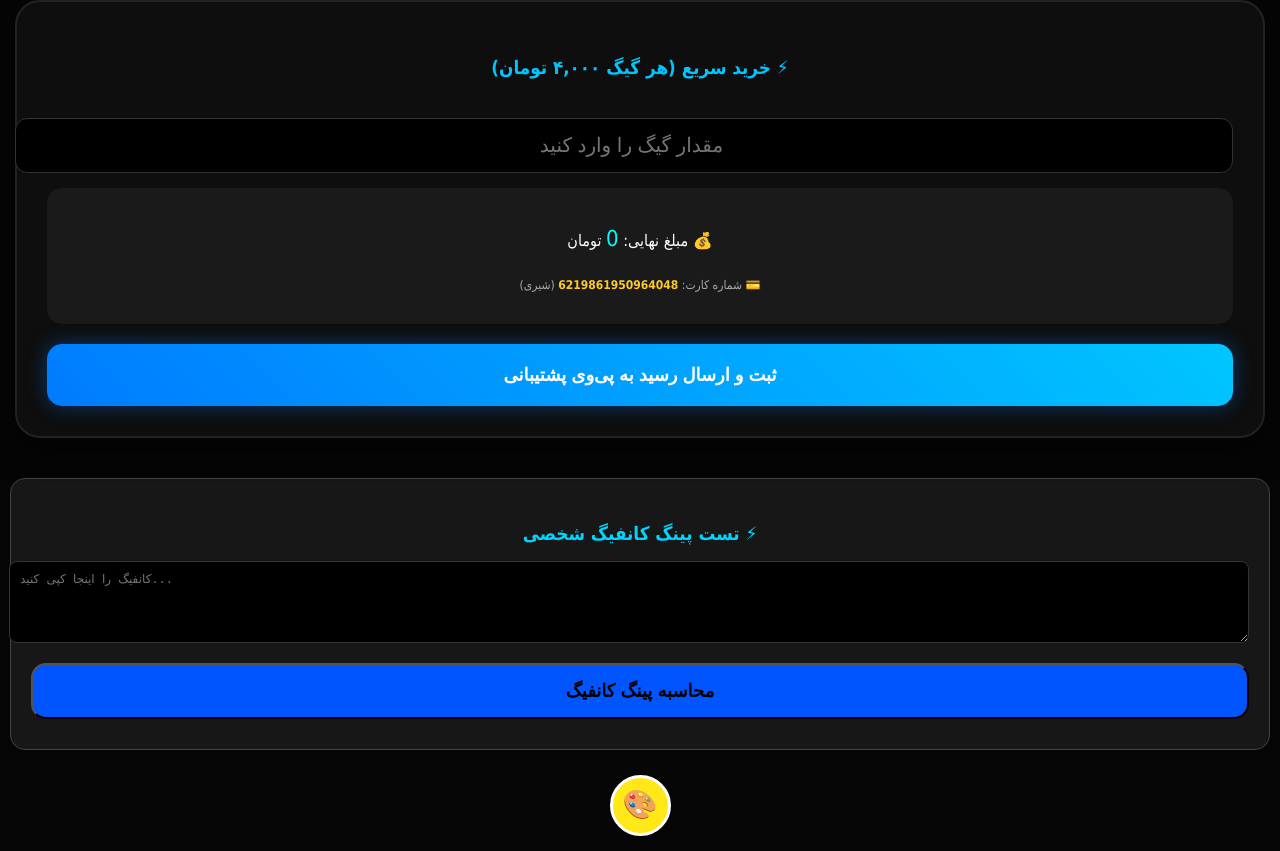
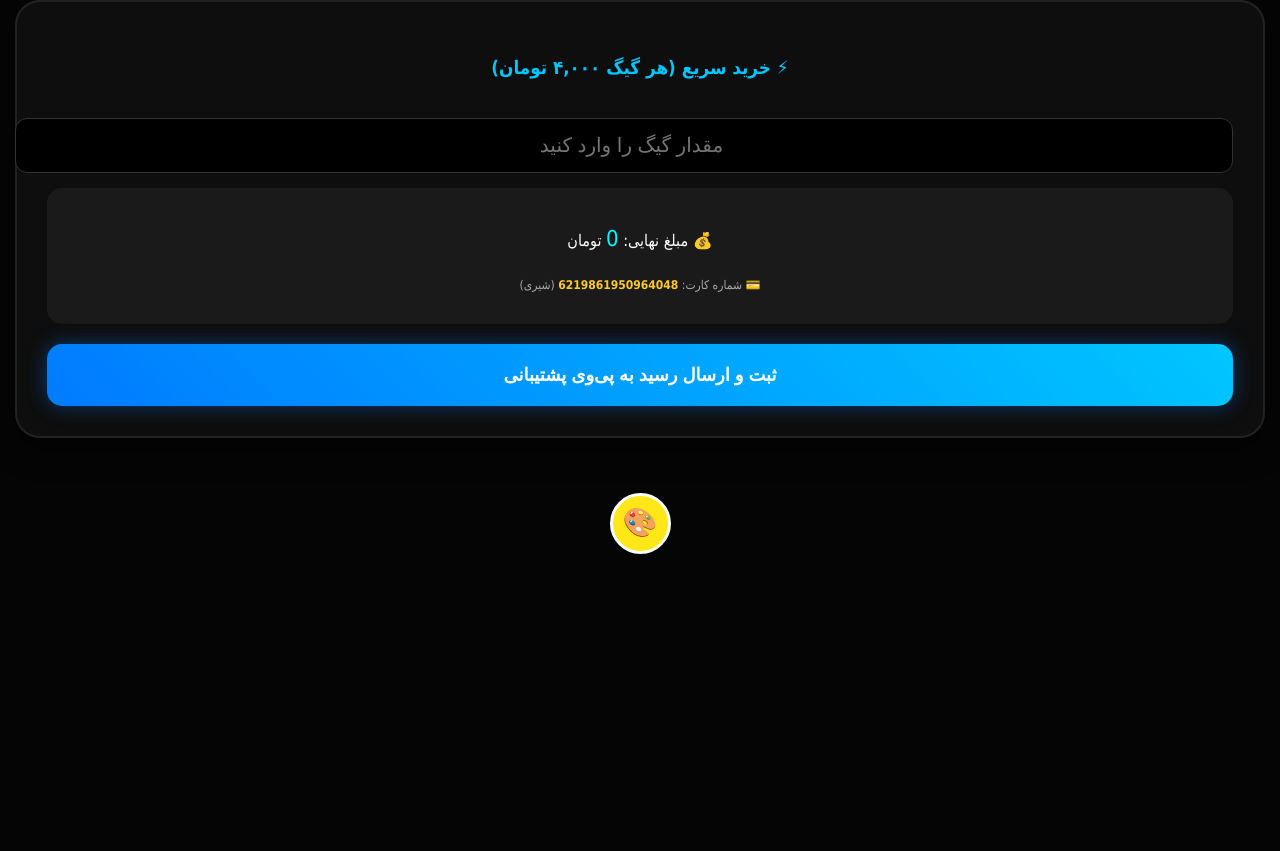
Before and after one commit to mmdaapp-create/LinePing, a plain HTML site: page index.html in a window 1280 px wide. Shown: the part 2047-2898 px from the top of the page. After the commit the page ends 2616 px from the top, so only its background shows below. Drawn offline with Linux system fonts and the light colour scheme.

Commit message:
Update index.html

```diff
--- a/index.html
+++ b/index.html
@@ -382,12 +382,6 @@ checkPing(); // اجرای اولیه
         ثبت و ارسال رسید به پی‌وی پشتیبانی
     </button>
 </div>
-<div style="background: rgba(255,255,255,0.07); padding: 20px; border-radius: 15px; margin: 10px; text-align: center; border: 1px solid #444;">
-    <h3 style="color: #00d4ff; margin-bottom: 10px;">⚡ تست پینگ کانفیگ شخصی</h3>
-    <textarea id="userConfig" placeholder="کانفیگ را اینجا کپی کنید..."
-              style="width: 100%; height: 60px; background: #000; color: #00ff00; border: 1px solid #333; border-radius: 8px; padding: 10px; font-size: 12px; direction: ltr;"></textarea>
-    <button onclick="checkUserConfigPing()" class="btn-buy" style="width: 100%; margin-top: 10px; background: #0055ff;">محاسبه پینگ کانفیگ</button>
-    <div id="config-result" style="margin-top: 10px; font-weight: bold;"></div>
 </div>
 
 <div style="width: 100%; display: flex; justify-content: center; padding: 15px 0;">
```
